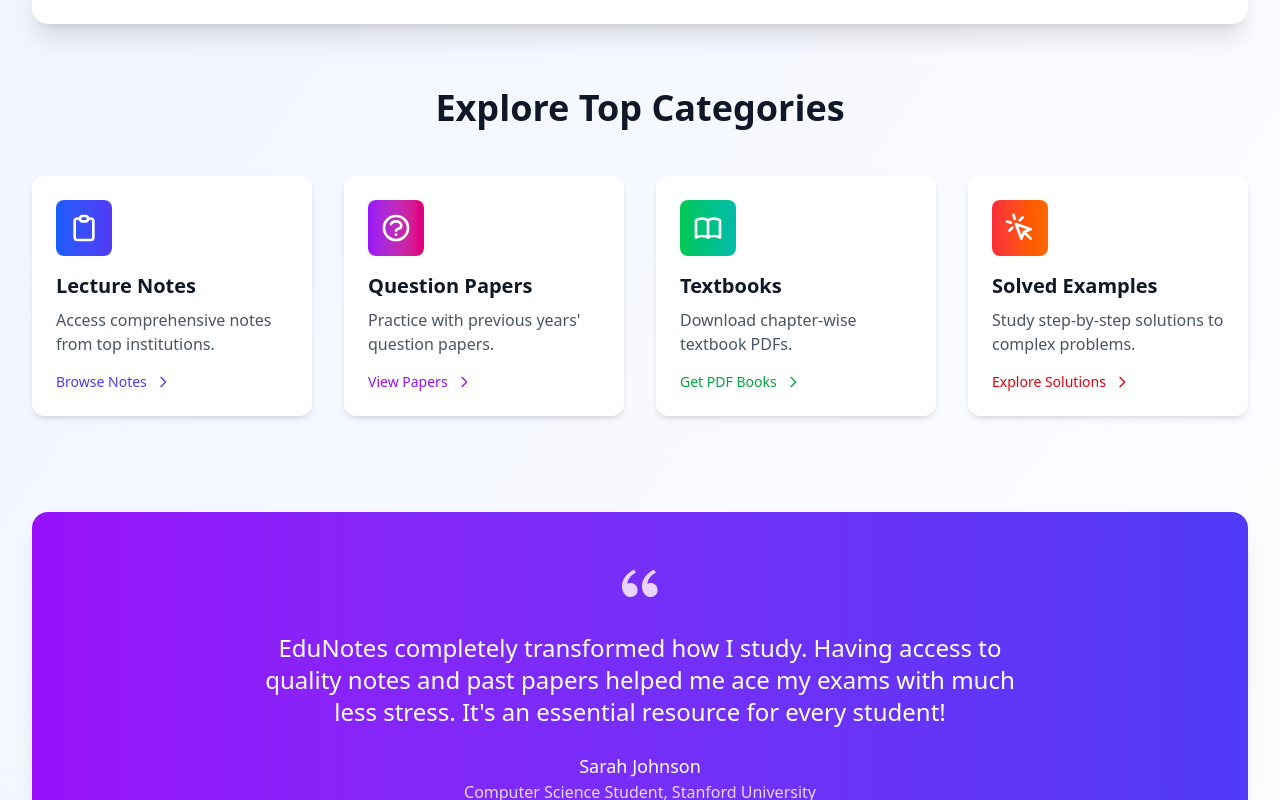
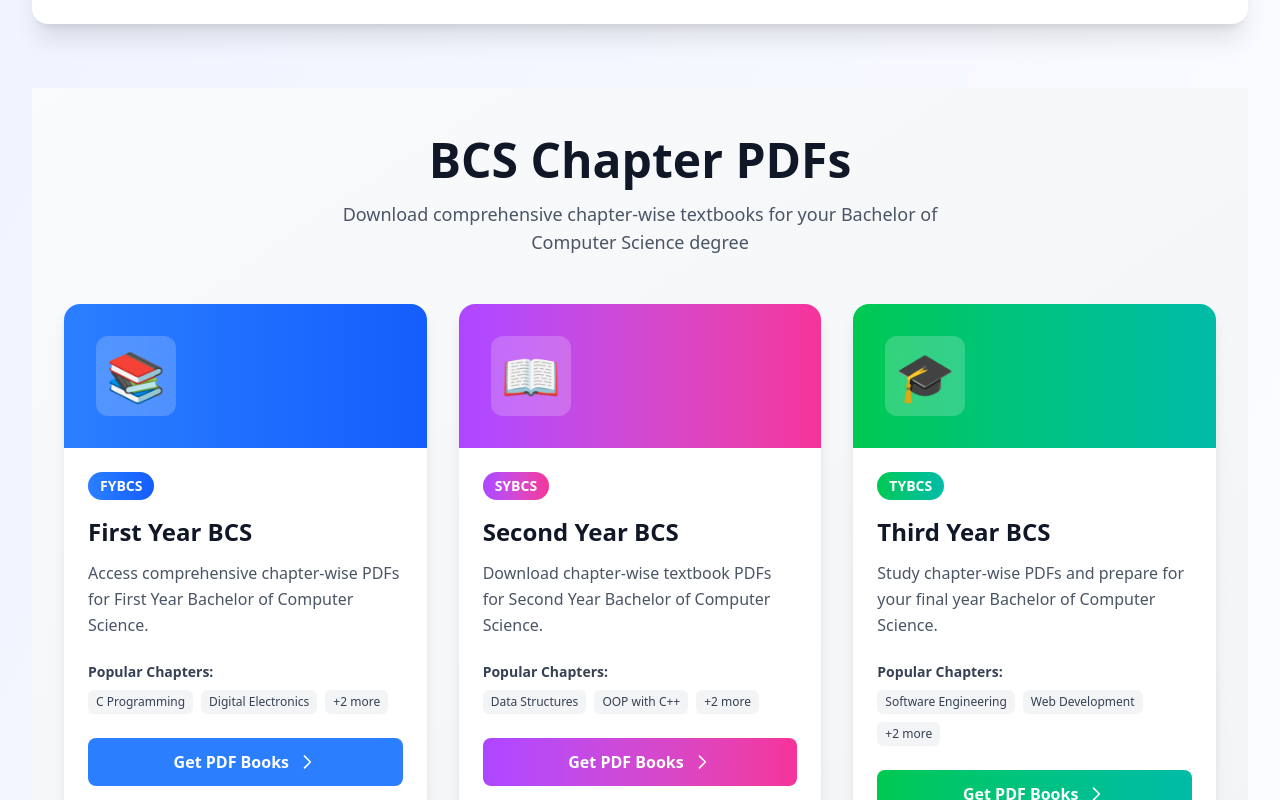
Before and after one commit to anikettikkal/noteswala-again, a React (Vite) app in the folder client/: page /home in a window 1280 px wide. Shown: the part 820-1620 px from the top of the page. Built offline with nearby package versions, Linux system fonts and the light colour scheme.

Commit message:
frontend starts and create different sections

```diff
--- a/client/package.json
+++ b/client/package.json
@@ -12,10 +12,12 @@
   "dependencies": {
     "@fortawesome/fontawesome-free": "^6.7.2",
     "@tailwindcss/vite": "^4.0.12",
+    "axios": "^1.13.2",
     "react": "^19.0.0",
     "react-dom": "^19.0.0",
     "react-icons": "^5.5.0",
     "react-router-dom": "^7.3.0",
+    "sweetalert2": "^11.26.10",
     "tailwindcss": "^4.0.12"
   },
   "devDependencies": {
--- a/client/src/Components/Header/Header.jsx
+++ b/client/src/Components/Header/Header.jsx
@@ -1,6 +1,12 @@
 import React, { useState } from 'react';
+import { currentUser } from '../../utils/currentuser';
 
 const Header = () => {
+
+  function logOut() {
+    localStorage.removeItem('currentUser');
+    window.location.href = './login'
+  }
   const [isMenuOpen, setIsMenuOpen] = useState(false);
 
   const toggleMenu = () => {
@@ -63,11 +69,14 @@ const Header = () => {
               Log In
             </a>
             <a
-              href="/signup"
+              href="/"
               className="bg-blue-500 text-white px-6 py-2 rounded-lg font-medium hover:bg-blue-600 transition duration-200"
             >
               Sign Up
             </a>
+
+            <h4 className='m-2' style={{ color: 'white', fontSize: '25px' }}>{currentUser?.name}</h4>
+            <button type="button" className='block bg-red-500 text-white px-6 py-2 rounded-lg font-medium hover:bg-black transition duration-200' onClick={logOut}>Logout</button>
           </div>
         </div>
 
@@ -86,11 +95,14 @@ const Header = () => {
             Log In
           </a>
           <a
-            href="/signup"
+            href="/"
             className="block bg-blue-500 text-white px-6 py-3 rounded-lg font-medium hover:bg-blue-600 transition duration-200"
           >
             Sign Up
           </a>
+
+          <h4 className='m-2' style={{ color: 'white', fontSize: '25px' }}>{currentUser?.name}</h4>
+          <button type="button" className='block bg-blue-500 text-white px-6 py-3 rounded-lg font-medium hover:bg-blue-600 transition duration-200' onClick={logOut}>Logout</button>
         </div>
       </div>
     </nav>
--- a/client/src/Components/Signup/Signup.jsx
+++ b/client/src/Components/Signup/Signup.jsx
@@ -1,6 +1,7 @@
 import React from 'react';
 
 const Signup = () => {
+
   return (
     <div className="min-h-screen bg-gray-100 flex items-center justify-center p-4">
       <div className="bg-white shadow-lg rounded-lg overflow-hidden max-w-4xl w-full flex flex-col md:flex-row">
--- /dev/null
+++ b/client/src/Views/HomeView/BcsChapterPdf.jsx
@@ -0,0 +1,128 @@
+import React from 'react';
+
+const BCSChapters = () => {
+  const chapters = [
+    {
+      id: 1,
+      year: 'FYBCS',
+      title: 'First Year BCS',
+      description: 'Access comprehensive chapter-wise PDFs for First Year Bachelor of Computer Science.',
+      icon: '📚',
+      bgGradient: 'from-blue-500 to-blue-600',
+      buttonColor: 'bg-blue-500 hover:bg-blue-600',
+      chapters: ['C Programming', 'Digital Electronics', 'Mathematics', 'Communication Skills']
+    },
+    {
+      id: 2,
+      year: 'SYBCS',
+      title: 'Second Year BCS',
+      description: 'Download chapter-wise textbook PDFs for Second Year Bachelor of Computer Science.',
+      icon: '📖',
+      bgGradient: 'from-purple-500 to-pink-500',
+      buttonColor: 'bg-gradient-to-r from-purple-500 to-pink-500 hover:from-purple-600 hover:to-pink-600',
+      chapters: ['Data Structures', 'OOP with C++', 'Database Management', 'Operating Systems']
+    },
+    {
+      id: 3,
+      year: 'TYBCS',
+      title: 'Third Year BCS',
+      description: 'Study chapter-wise PDFs and prepare for your final year Bachelor of Computer Science.',
+      icon: '🎓',
+      bgGradient: 'from-green-500 to-teal-500',
+      buttonColor: 'bg-gradient-to-r from-green-500 to-teal-500 hover:from-green-600 hover:to-teal-600',
+      chapters: ['Software Engineering', 'Web Development', 'AI & ML', 'Network Security']
+    }
+  ];
+
+  return (
+    <div className="min-h-screen bg-gradient-to-br from-gray-50 to-gray-100 py-12 px-4 sm:px-6 lg:px-8">
+      <div className="max-w-7xl mx-auto">
+        {/* Header Section */}
+        <div className="text-center mb-12">
+          <h1 className="text-4xl md:text-5xl font-bold text-gray-900 mb-4">
+            BCS Chapter PDFs
+          </h1>
+          <p className="text-lg text-gray-600 max-w-2xl mx-auto">
+            Download comprehensive chapter-wise textbooks for your Bachelor of Computer Science degree
+          </p>
+        </div>
+
+        {/* Cards Grid */}
+        <div className="grid grid-cols-1 md:grid-cols-2 lg:grid-cols-3 gap-8">
+          {chapters.map((item) => {
+            return (
+              <div
+                key={item.id}
+                className="bg-white rounded-2xl shadow-lg hover:shadow-2xl transition-all duration-300 hover:-translate-y-2 overflow-hidden"
+              >
+                {/* Icon Section */}
+                <div className={`bg-gradient-to-r ${item.bgGradient} p-8`}>
+                  <div className="w-20 h-20 bg-white/20 backdrop-blur-sm rounded-xl flex items-center justify-center">
+                    <span className="text-5xl">{item.icon}</span>
+                  </div>
+                </div>
+
+                {/* Content Section */}
+                <div className="p-6">
+                  <div className="mb-4">
+                    <span className={`inline-block px-3 py-1 text-sm font-semibold text-white rounded-full bg-gradient-to-r ${item.bgGradient}`}>
+                      {item.year}
+                    </span>
+                  </div>
+
+                  <h3 className="text-2xl font-bold text-gray-900 mb-3">
+                    {item.title}
+                  </h3>
+
+                  <p className="text-gray-600 mb-6 leading-relaxed">
+                    {item.description}
+                  </p>
+
+                  {/* Chapter List */}
+                  <div className="mb-6">
+                    <p className="text-sm font-semibold text-gray-700 mb-2">Popular Chapters:</p>
+                    <div className="flex flex-wrap gap-2">
+                      {item.chapters.slice(0, 2).map((chapter, idx) => (
+                        <span
+                          key={idx}
+                          className="text-xs bg-gray-100 text-gray-700 px-2 py-1 rounded-md"
+                        >
+                          {chapter}
+                        </span>
+                      ))}
+                      <span className="text-xs bg-gray-100 text-gray-700 px-2 py-1 rounded-md">
+                        +{item.chapters.length - 2} more
+                      </span>
+                    </div>
+                  </div>
+
+                  {/* Button */}
+                  <button className={`w-full ${item.buttonColor} text-white font-semibold py-3 px-6 rounded-lg transition-all duration-300 flex items-center justify-center gap-2 group`}>
+                    Get PDF Books
+                    <svg
+                      className="w-5 h-5 group-hover:translate-x-1 transition-transform"
+                      fill="none"
+                      stroke="currentColor"
+                      viewBox="0 0 24 24"
+                    >
+                      <path
+                        strokeLinecap="round"
+                        strokeLinejoin="round"
+                        strokeWidth={2}
+                        d="M9 5l7 7-7 7"
+                      />
+                    </svg>
+                  </button>
+                </div>
+              </div>
+            );
+          })}
+        </div>
+
+
+      </div>
+    </div>
+  );
+};
+
+export default BCSChapters;
--- a/client/src/Views/HomeView/Enhanced.jsx
+++ b/client/src/Views/HomeView/Enhanced.jsx
@@ -1,4 +1,5 @@
 import React from 'react';
+import BCSChapters from './BcsChapterPdf';
 
 const Enhanced = () => {
   return (
@@ -78,6 +79,7 @@ const Enhanced = () => {
           </div>
         </div>
 
+
         {/* Stats section */}
         <div className="mt-24 mb-16">
           <div className="grid grid-cols-1 gap-8 rounded-2xl bg-white p-8 shadow-xl md:grid-cols-3">
@@ -94,6 +96,7 @@ const Enhanced = () => {
                 1 new every second
               </div>
             </div>
+
 
             {/* Institutions */}
             <div className="flex flex-col items-center rounded-xl bg-gradient-to-br from-purple-50 to-pink-50 p-6 text-center transition-transform hover:scale-105">
@@ -124,6 +127,9 @@ const Enhanced = () => {
             </div>
           </div>
         </div>
+
+        <BCSChapters />
+
 
         {/* Featured categories */}
         <div className="mb-24">
--- a/client/src/Views/HomeView/HomeLand.jsx
+++ b/client/src/Views/HomeView/HomeLand.jsx
@@ -16,6 +16,7 @@ const HomeLand = () => {
       </div>
 
       {/* Main content container */}
+
       <div className="container relative z-10 mx-auto max-w-7xl px-4 py-8 md:px-8 lg:py-16">
         {/* Header section */}
         <header className="text-center">
--- /dev/null
+++ b/client/src/utils/currentUser.jsx
@@ -0,0 +1 @@
+export const currentUser = JSON.parse(localStorage.getItem('currentUser')) || null;
```
Also changed, not shown: client/src/Components/Home/Home.jsx (+7 -7 lines), 1 other file (tests, documents, lock files or other folders).
